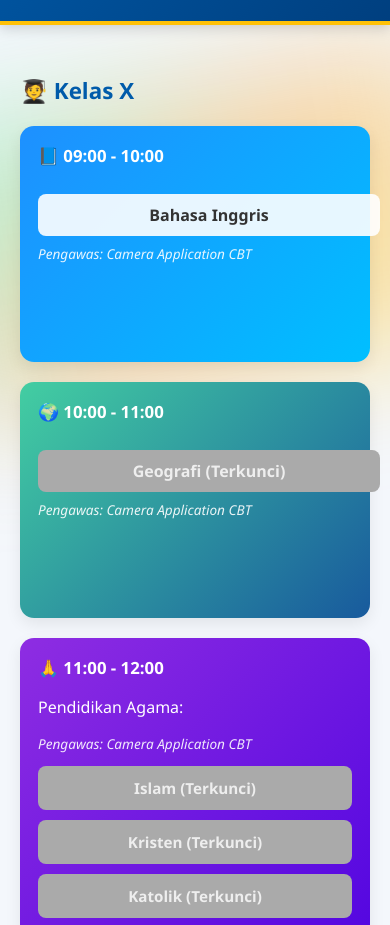
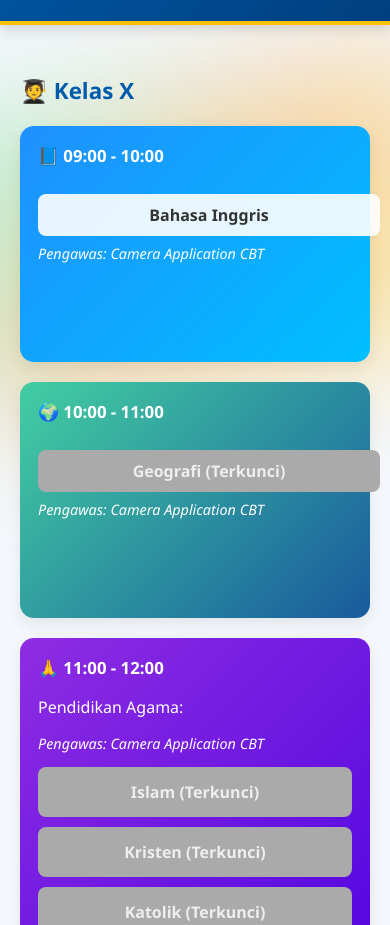
Before and after one commit to cbtrnj/pc, a plain HTML site: page rabu-ips.html in a window 390 px wide. Shown: the part 167-1092 px from the top of the page. Drawn offline with Linux system fonts and the light colour scheme.

Commit message:
Update rabu-ips.html

```diff
--- a/rabu-ips.html
+++ b/rabu-ips.html
@@ -33,7 +33,7 @@
     header h1 { font-size:2em; margin:0; font-weight:800; }
     header p { margin:5px 0 0; }
 
-    section { padding:20px; position:relative; z-index:1; }
+    section { padding:20px; position:relative; z-index:1; border-bottom:2px dashed #ccc; }
     h2 { color:#005baa; margin:30px 0 20px; font-size:1.4em; font-weight:700; }
 
     /* Flex grid untuk card */
@@ -68,10 +68,10 @@
     .btn.locked { background:#aaa; color:#eee; cursor:not-allowed; pointer-events:none; }
 
     .pengawas {
-      font-size:0.85em;
+      font-size:0.9em;
       margin-top:8px;
       font-style:italic;
-      color:rgba(255,255,255,0.9);
+      color:#fff; /* lebih kontras */
     }
 
     /* Variasi warna card */
@@ -99,11 +99,11 @@
     @media (max-width:600px) {
       .card-group { flex-direction:column; }
       .card { flex:1 1 100%; font-size:1em; padding:18px; min-height:200px; }
-      .card.agama { min-height:260px; }
+      .card.agama { min-height:280px; }
       .card h3 { font-size:1.05em; }
       .btn { width:100%; text-align:center; }
       .agama-buttons { flex-direction:column; }
-      .agama-buttons a { flex:1 1 100%; font-size:0.95em; padding:12px; }
+      .agama-buttons a { flex:1 1 100%; font-size:1em; padding:14px; }
     }
 
     footer {
@@ -173,11 +173,13 @@
       <a id="btn-xiiips-inggris" href="#" class="btn">Bahasa Inggris</a>
       <p class="pengawas">Pengawas: Arif Darwanto</p>
     </div>
+
     <div class="card geografi">
       <h3>🌍 10:00 - 11:00</h3>
       <a id="btn-xiiips-geografi" href="#" class="btn">Geografi</a>
       <p class="pengawas">Pengawas: Irma Tania</p>
     </div>
+
     <div class="card agama">
       <h3>🙏 11:00 - 12:00</h3>
       <p>Pendidikan Agama:</p>
```
